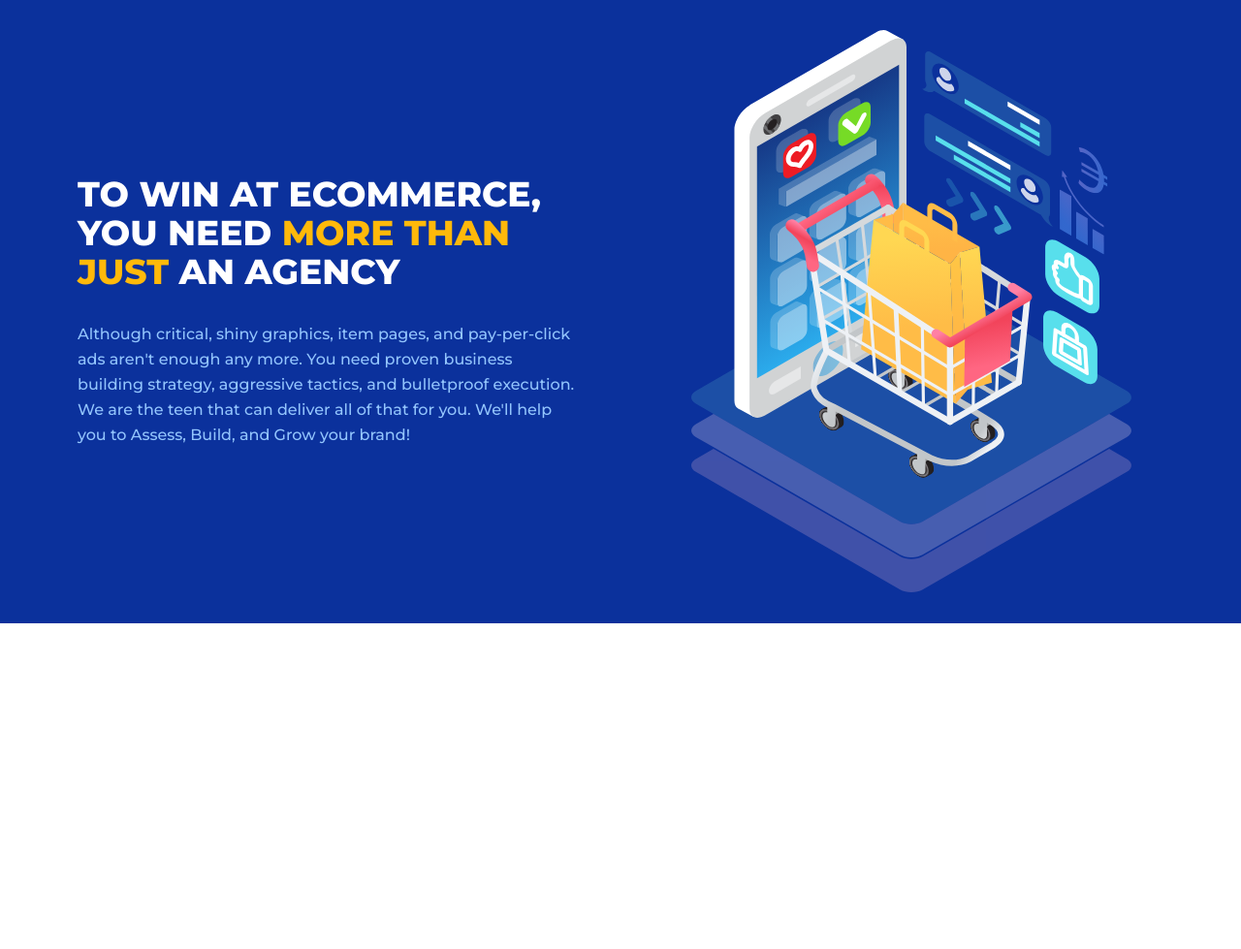
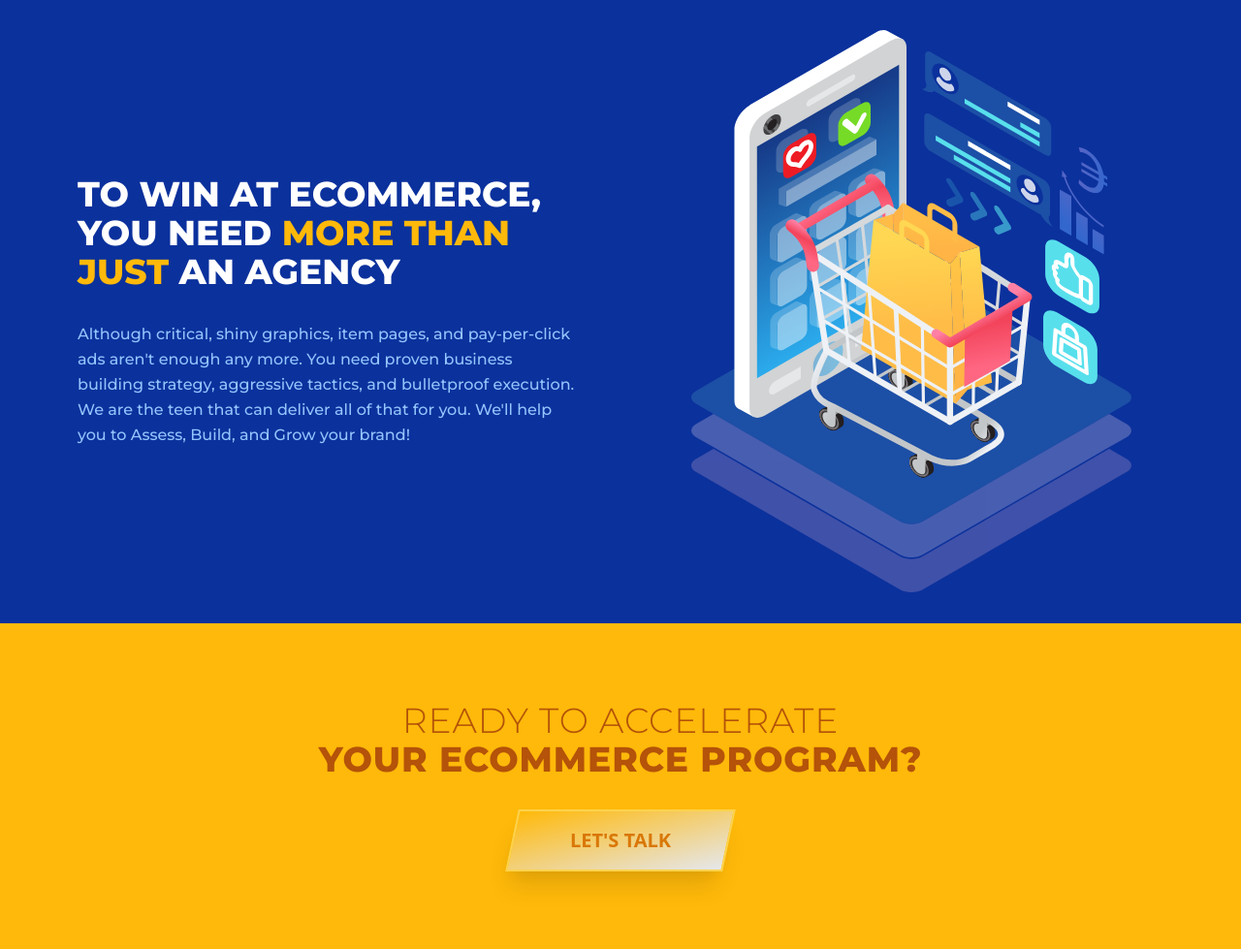
Before and after one commit to creer-pro/blaze, a PHP site: page / in a window 1280 px wide. Shown: the part 3589-4568 px from the top of the page at 97% size. Before the commit the page ends 4232 px from the top, so only its background shows below. Run offline with PHP 8.4, Linux system fonts and the light colour scheme; some libraries are stand-ins or nearby versions.

Commit message:
Finished responsive styling for Let's-Talk section

```diff
--- a/index.html
+++ b/index.html
@@ -271,10 +271,10 @@
     </div>
 
     <!-- SECTION: Let's-Talk -->
-    <div class="hidden bg-goldish w-full py-20 px-10 flex flex-col justify-between items-center">
-      <h3 class="flex flex-col uppercase mx-auto text-center text-yellow-700 text-4xl font-montserrat leading-snug mb-8 tracking-wide">
+    <div class="bg-goldish w-full lg:py-20 md:px-10 flex flex-col justify-between items-center | py-8 px-5">
+      <h3 class="flex flex-col uppercase mx-auto text-center text-yellow-700 lg:text-4xl font-montserrat leading-snug md:mb-8 tracking-wide | text-2xl md:text-3xl mb-5">
         <span class="font-light">Ready to accelerate</span>
-        <span class="font-extrabold">your ecommerce program?</span>
+        <span class="md:font-extrabold | font-bold">your ecommerce program?</span>
       </h3>
       <!-- button -->
       <a href="#" class="border-2 border-yellow-300 mx-auto bg-gradient-to-br from-goldish hover:border-yellow-400 to-gray-200 relative transform -skew-x-12 block w-56 text-center p-4 hover:from-white hover:to-yellow-500 group transition duration-500 shadow-xl hover:-translate-y-1">
--- a/res/styles.css
+++ b/res/styles.css
@@ -1208,6 +1208,11 @@ video {
   padding-bottom: 0px;
 }
 
+.py-10 {
+  padding-top: 2.5rem;
+  padding-bottom: 2.5rem;
+}
+
 .pb-12 {
   padding-bottom: 3rem;
 }
@@ -1638,6 +1643,10 @@ video {
     margin-bottom: 2.5rem;
   }
 
+  .md\:mb-8 {
+    margin-bottom: 2rem;
+  }
+
   .md\:w-3\/5 {
     width: 60%;
   }
@@ -1651,6 +1660,11 @@ video {
     padding-right: 1.25rem;
   }
 
+  .md\:px-10 {
+    padding-left: 2.5rem;
+    padding-right: 2.5rem;
+  }
+
   .md\:text-3xl {
     font-size: 1.875rem;
     line-height: 2.25rem;
@@ -1668,6 +1682,10 @@ video {
 
   .md\:font-medium {
     font-weight: 500;
+  }
+
+  .md\:font-extrabold {
+    font-weight: 800;
   }
 
   .md\:leading-snug {
@@ -1778,6 +1796,11 @@ video {
     padding-right: 2.5rem;
   }
 
+  .lg\:py-20 {
+    padding-top: 5rem;
+    padding-bottom: 5rem;
+  }
+
   .lg\:pt-20 {
     padding-top: 5rem;
   }
```
